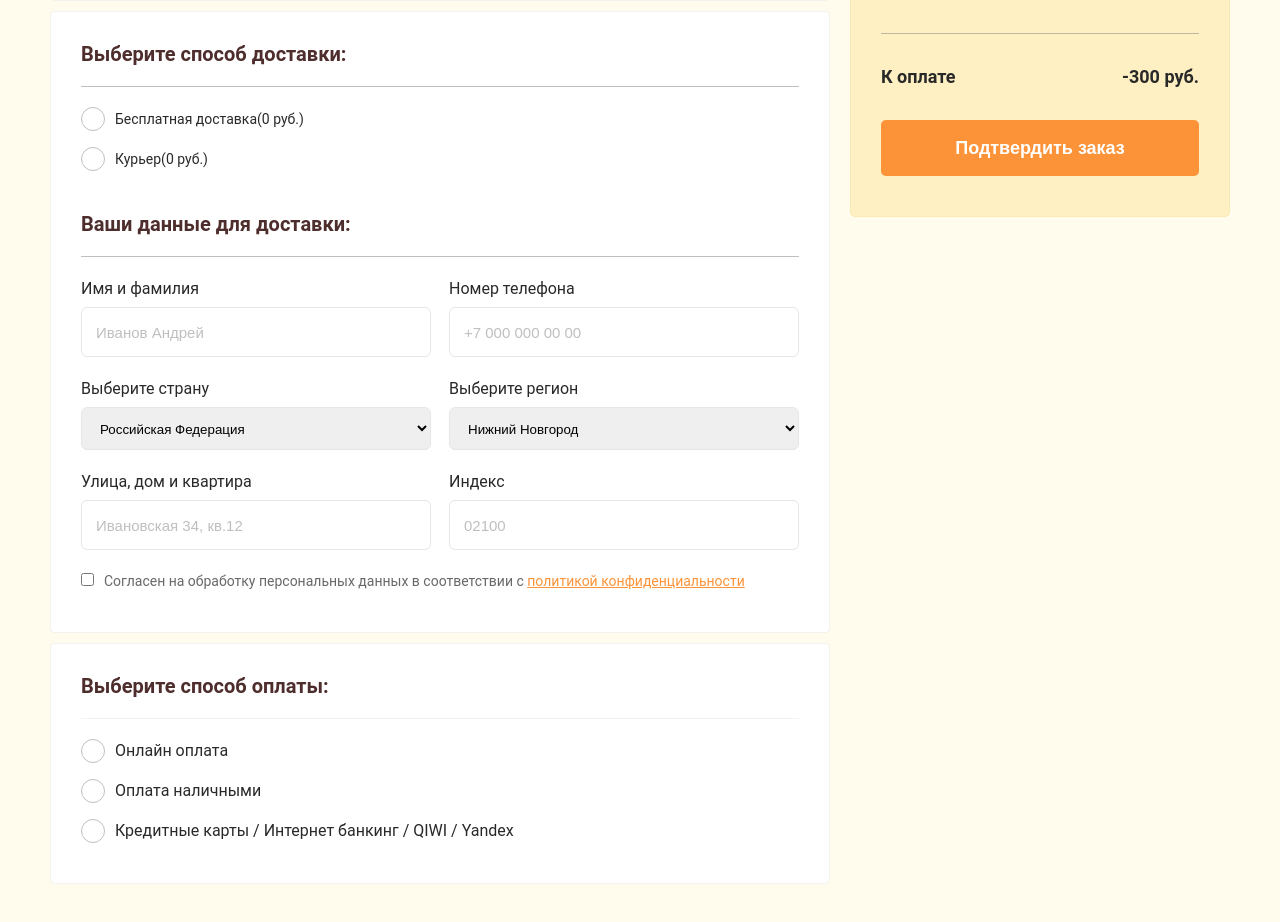
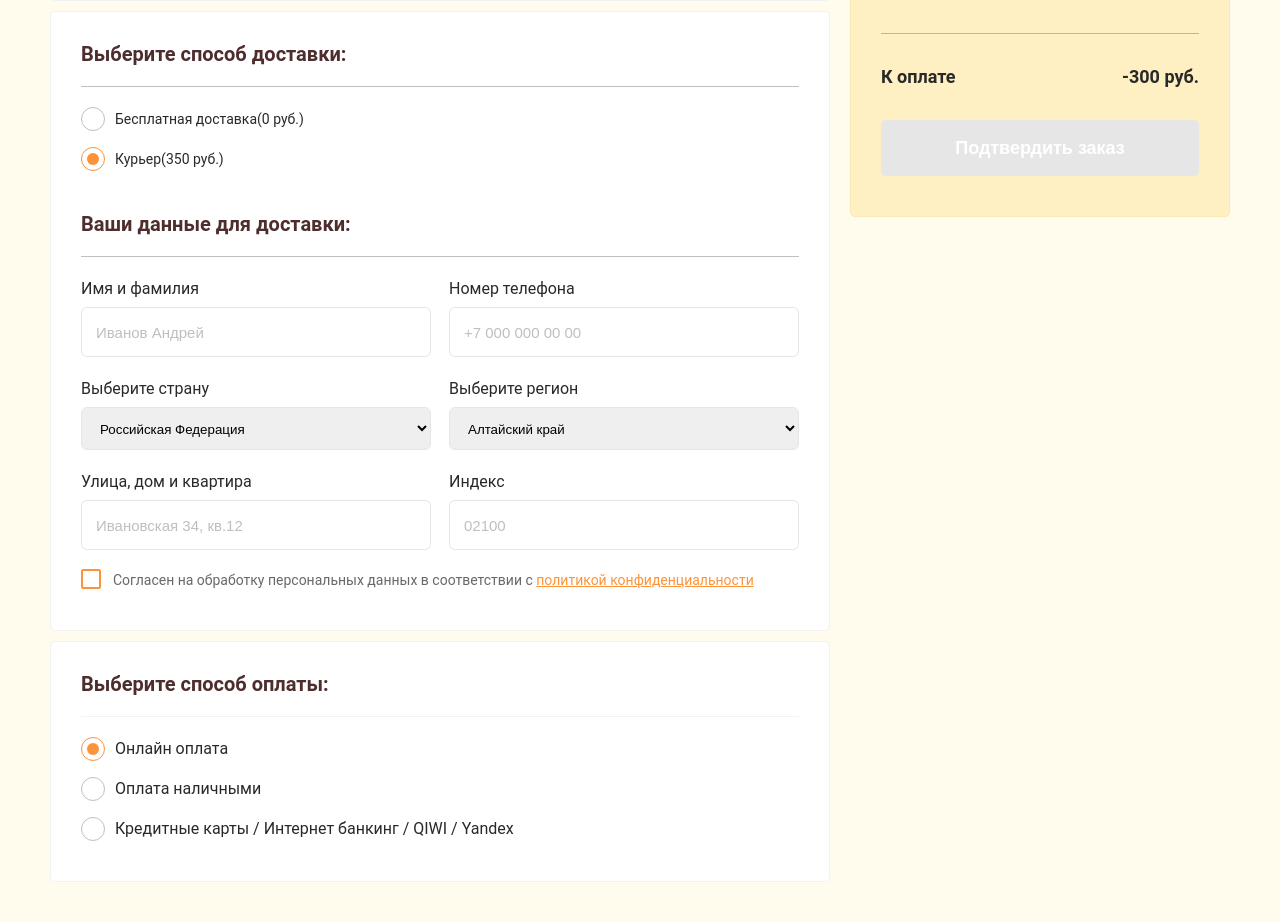
Before and after one commit to unnamed-ii/react-cheese-shop, a React (Create React App) app: page /checkout in a window 1280 px wide. Shown: the part 620-1542 px from the top of the page. Built offline with nearby package versions, Linux system fonts and the light colour scheme.

Commit message:
controlled all inputs at checkout page

```diff
--- a/src/components/radio-button/index.jsx
+++ b/src/components/radio-button/index.jsx
@@ -1,14 +1,14 @@
 import React from 'react';
 import './style.scss';
 
-const RadioButton = ({id, activeRadioInput, setActiveRadioInput}) => {
+const RadioButton = ({id, activeRadioInput, onChange}) => {
     return (
         <label className="input-radio">
             <input
                 type="radio"
                 id={id}
                 checked={activeRadioInput === id}
-                onChange={(e) => setActiveRadioInput(e.target.id)}
+                onChange={(e) => onChange(e)}
             />
         </label>
     );
--- a/src/pages/checkout/checkout-delivery.jsx
+++ b/src/pages/checkout/checkout-delivery.jsx
@@ -1,8 +1,9 @@
 import React, {useState} from 'react';
 import RadioButton from "../../components/radio-button";
+import CheckBox from "../../components/checkbox";
+import {russianRegions} from "./constants";
 
-const CheckoutDelivery = () => {
-    const [activeRadioInput, setActiveRadioInput] = useState(null);
+const CheckoutDelivery = ({setRegion, setDeliveryMethod, deliveryMethod, setField, userInfo}) => {
 
     return (
         <div className="checkout__info-delivery">
@@ -13,19 +14,19 @@ const CheckoutDelivery = () => {
                 <form>
                     <div className="checkout__info-delivery__type free">
                         <RadioButton
-                            id={"delivery-free"}
-                            activeRadioInput={activeRadioInput}
-                            setActiveRadioInput={setActiveRadioInput}
+                            id={"Бесплатная доставка\n"}
+                            activeRadioInput={deliveryMethod}
+                            onChange={setDeliveryMethod}
                         />
                         Бесплатная доставка <span>(0 руб.)</span>
                     </div>
                     <div className="checkout__info-delivery__type courier">
                         <RadioButton
-                            id={"delivery-courier"}
-                            activeRadioInput={activeRadioInput}
-                            setActiveRadioInput={setActiveRadioInput}
+                            id={"Курьер"}
+                            activeRadioInput={deliveryMethod}
+                            onChange={setDeliveryMethod}
                         />
-                        Курьер <span>(0 руб.)</span>
+                        Курьер <span>(350 руб.)</span>
                     </div>
                 </form>
             </div>
@@ -36,11 +37,23 @@ const CheckoutDelivery = () => {
                 <div className="inputs">
                     <div className="input">
                         <div className="text">Имя и фамилия</div>
-                        <input type="text" placeholder="Иванов Андрей"/>
+                        <input
+                            type="text"
+                            placeholder="Иванов Андрей"
+                            value={userInfo.fullName}
+                            name={"fullName"}
+                            onChange={(e) => setField(e)}
+                        />
                     </div>
                     <div className="input">
                         <div className="text">Номер телефона</div>
-                        <input type="text" placeholder="+7 000 000 00 00"/>
+                        <input
+                            type="text"
+                            placeholder="+7 000 000 00 00"
+                            value={userInfo.phoneNumber}
+                            name={"phoneNumber"}
+                            onChange={(e) => setField(e)}
+                        />
                     </div>
                 </div>
                 <div className="selects">
@@ -52,28 +65,42 @@ const CheckoutDelivery = () => {
                     </div>
                     <div className="select">
                         <div className="text">Выберите регион</div>
-                        <select>
-                            <option value="">Нижний Новгород</option>
+                        <select onChange={(e) => setRegion(e)}>
+                            {russianRegions.map((region, idx) => (
+                                <option value={region} key={idx}>
+                                    {region}
+                                </option>
+                            ))}
                         </select>
                     </div>
                 </div>
                 <div className="inputs">
                     <div className="input">
                         <div className="text">Улица, дом и квартира</div>
-                        <input type="text" placeholder="Ивановская 34, кв.12"/>
+                        <input
+                            type="text"
+                            placeholder="Ивановская 34, кв.12"
+                            value={userInfo.address}
+                            name={"address"}
+                            onChange={(e) => setField(e)}
+                        />
                     </div>
                     <div className="input">
                         <div className="text">Индекс</div>
-                        <input type="text" placeholder="02100"/>
+                        <input
+                            type="text"
+                            placeholder="02100"
+                            value={userInfo.index}
+                            name={"index"}
+                            onChange={(e) => setField(e)}
+                        />
                     </div>
                 </div>
             </div>
             <div className="checkout__info-delivery__privacy">
-                <div className="checkbox">
-                    <input type="checkbox"/>
-                </div>
+                <CheckBox/>
                 <div className="text">
-                    Cогласен на обработку персональных данных в соответствии с <a href="#">политикой
+                    Согласен на обработку персональных данных в соответствии с <a href="#">политикой
                     конфиденциальности</a>
                 </div>
             </div>
--- a/src/pages/checkout/checkout-payment.jsx
+++ b/src/pages/checkout/checkout-payment.jsx
@@ -1,8 +1,7 @@
 import React, {useState} from 'react';
 import RadioButton from "../../components/radio-button";
 
-const CheckoutPayment = () => {
-    const [activeRadioInput, setActiveRadioInput] = useState(null);
+const CheckoutPayment = ({setPaymentMethod, paymentMethod}) => {
 
     return (
         <div className="checkout__info-payment">
@@ -12,9 +11,9 @@ const CheckoutPayment = () => {
             <form className="checkout__info-payment__methods">
                 <div className="checkout__info-payment__method online">
                     <RadioButton
-                        id={"checkoutPayment1"}
-                        activeRadioInput={activeRadioInput}
-                        setActiveRadioInput={setActiveRadioInput}
+                        id={"Онлайн оплата"}
+                        activeRadioInput={paymentMethod}
+                        onChange={setPaymentMethod}
                     />
                     <div className="text">
                         Онлайн оплата
@@ -22,9 +21,9 @@ const CheckoutPayment = () => {
                 </div>
                 <div className="checkout__info-payment__method cash">
                     <RadioButton
-                        id={"checkoutPayment2"}
-                        activeRadioInput={activeRadioInput}
-                        setActiveRadioInput={setActiveRadioInput}
+                        id={"Оплата наличными"}
+                        activeRadioInput={paymentMethod}
+                        onChange={setPaymentMethod}
                     />
                     <div className="text">
                         Оплата наличными
@@ -32,9 +31,9 @@ const CheckoutPayment = () => {
                 </div>
                 <div className="checkout__info-payment__method other">
                     <RadioButton
-                        id={"checkoutPayment3"}
-                        activeRadioInput={activeRadioInput}
-                        setActiveRadioInput={setActiveRadioInput}
+                        id={"Кредитные карты / Интернет банкинг / QIWI / Yandex"}
+                        activeRadioInput={paymentMethod}
+                        onChange={setPaymentMethod}
                     />
                     <div className="text">
                         Кредитные карты / Интернет банкинг / QIWI / Yandex
--- a/src/pages/checkout/checkout-totals.jsx
+++ b/src/pages/checkout/checkout-totals.jsx
@@ -39,7 +39,7 @@ const CheckoutTotals = () => {
                     <div>{basketSum - promoCode} руб.</div>
                 </div>
             </div>
-            <button className="checkout__totals-btn">
+            <button className="checkout__totals-btn" disabled={basketSum <= 0}>
                 Подтвердить заказ
             </button>
         </div>
--- /dev/null
+++ b/src/pages/checkout/constants.js
@@ -0,0 +1,92 @@
+export const russianRegions = [
+    "Алтайский край",
+    "Амурская область",
+    "Архангельская область",
+    "Астраханская область",
+    "Белгородская область",
+    "Брянская область",
+    "Владимирская область",
+    "Волгоградская область",
+    "Вологодская область",
+    "Воронежская область",
+    "Город федерального значения Москва",
+    "Город федерального значения Санкт-Петербург",
+    "Город федерального значения Севастополь",
+    "Донецкая Народная Республика",
+    "Еврейская автономная область",
+    "Забайкальский край",
+    "Запорожская область",
+    "Ивановская область",
+    "Иные территории,включая город и космодром Байконур",
+    "Иркутская область",
+    "Кабардино-Балкарская Республика",
+    "Калининградская область",
+    "Калужская область",
+    "Камчатский край",
+    "Карачаево-Черкесская Республика",
+    "Кемеровская область — Кузбасс",
+    "Кировская область",
+    "Костромская область",
+    "Краснодарский край",
+    "Красноярский край",
+    "Курганская область",
+    "Курская область",
+    "Ленинградская область",
+    "Липецкая область",
+    "Луганская Народная Республика",
+    "Магаданская область",
+    "Московская область",
+    "Мурманская область",
+    "Ненецкий автономный округ",
+    "Нижегородская область",
+    "Новгородская область",
+    "Новосибирская область",
+    "Омская область",
+    "Оренбургская область",
+    "Орловская область",
+    "Пензенская область",
+    "Пермский край",
+    "Приморский край",
+    "Псковская область",
+    "Республика Адыгея (Адыгея)",
+    "Республика Алтай",
+    "Республика Башкортостан",
+    "Республика Бурятия",
+    "Республика Дагестан",
+    "Республика Ингушетия",
+    "Республика Калмыкия",
+    "Республика Карелия",
+    "Республика Коми",
+    "Республика Крым",
+    "Республика Марий Эл",
+    "Республика Мордовия",
+    "Республика Саха (Якутия)",
+    "Республика Северная Осетия — Алания",
+    "Республика Татарстан (Татарстан)",
+    "Республика Тыва",
+    "Республика Хакасия",
+    "Ростовская область",
+    "Рязанская область",
+    "Самарская область",
+    "Саратовская область",
+    "Сахалинская область",
+    "Свердловская область",
+    "Смоленская область",
+    "Ставропольский край",
+    "Тамбовская область",
+    "Тверская область",
+    "Томская область",
+    "Тульская область",
+    "Тюменская область",
+    "Удмуртская Республика",
+    "Ульяновская область",
+    "Хабаровский край",
+    "Ханты-Мансийский автономный округ — Югра",
+    "Херсонская область",
+    "Челябинская область",
+    "Чеченская Республика",
+    "Чувашская Республика — Чувашия",
+    "Чукотский автономный округ",
+    "Ямало-Ненецкий автономный округ",
+    "Ярославская область",
+]
--- a/src/pages/checkout/index.jsx
+++ b/src/pages/checkout/index.jsx
@@ -1,4 +1,4 @@
-import React from 'react';
+import React, {useState} from 'react';
 import './style.scss';
 import CheckoutContactInfo from "./checkout-contact-info";
 import CheckoutOrder from "./checkout-order";
@@ -7,19 +7,79 @@ import CheckoutTotals from "./checkout-totals";
 import CheckoutPayment from "./checkout-payment";
 import Wrapper from "../../components/wrapper";
 import PageTitle from "../../components/page-title";
+import {russianRegions} from "./constants";
+import {useSelector} from "react-redux";
 
 const Checkout = () => {
+    const selectedProduct = useSelector(state => state.basket.products)
+    const [order, setOrder] = useState({
+        products: [...selectedProduct],
+        deliveryMethod: "Курьер",
+        userInfo: {
+            fullName: "",
+            phoneNumber: "",
+            country: "",
+            region: russianRegions[0],
+            address: "",
+            index: ""
+        },
+        paymentMethod: "Онлайн оплата"
+    })
+
+    const setRegion = (e) => {
+        setOrder(prevState => ({
+            ...prevState,
+            userInfo: {
+                ...prevState.userInfo,
+                region: e.target.value
+            }
+        }))
+    }
+
+    const setPaymentMethod = (e) => {
+        setOrder(prevState => ({
+            ...prevState,
+            paymentMethod: e.target.id
+        }))
+    }
+
+    const setDeliveryMethod = (e) => {
+        setOrder(prevState => ({
+            ...prevState,
+            deliveryMethod: e.target.id
+        }))
+    }
+
+    const setField = (e) => {
+        setOrder(prevState => ({
+            ...prevState,
+            userInfo: {
+                ...prevState.userInfo,
+                [e.target.name]: e.target.value
+            }
+        }))
+    }
+
     return (
         <Wrapper>
             <div className="checkout">
                 <div className="checkout__info">
                     <PageTitle title={"Оформление заказа"}/>
-                    <CheckoutContactInfo />
-                    <CheckoutOrder />
-                    <CheckoutDelivery />
-                    <CheckoutPayment />
+                    <CheckoutContactInfo/>
+                    <CheckoutOrder/>
+                    <CheckoutDelivery
+                        setRegion={setRegion}
+                        setDeliveryMethod={setDeliveryMethod}
+                        deliveryMethod={order.deliveryMethod}
+                        setField={setField}
+                        userInfo={order.userInfo}
+                    />
+                    <CheckoutPayment
+                        setPaymentMethod={setPaymentMethod}
+                        paymentMethod={order.paymentMethod}
+                    />
                 </div>
-                <CheckoutTotals />
+                <CheckoutTotals/>
             </div>
         </Wrapper>
     );
--- a/src/pages/checkout/style.scss
+++ b/src/pages/checkout/style.scss
@@ -44,6 +44,7 @@
           margin-top: 6px;
           padding: 13px 0 11px 14px;
           width: 350px;
+          outline: none;
         }
       }
     }
@@ -219,6 +220,7 @@
             }
 
             select {
+              outline: none;
               padding: 13px 0 11px 14px;
               border: 1px solid #E6E6E6;
               border-radius: 6px;
@@ -388,6 +390,11 @@
       width: 100%;
       padding: 16px 0;
       cursor: pointer;
+
+      &:disabled {
+        cursor: not-allowed;
+        background-color: $lightGrey;
+      }
     }
   }
 }
```
Also changed, not shown: src/pages/checkout/checkout-order-product-card.jsx (+11 -3 lines).
